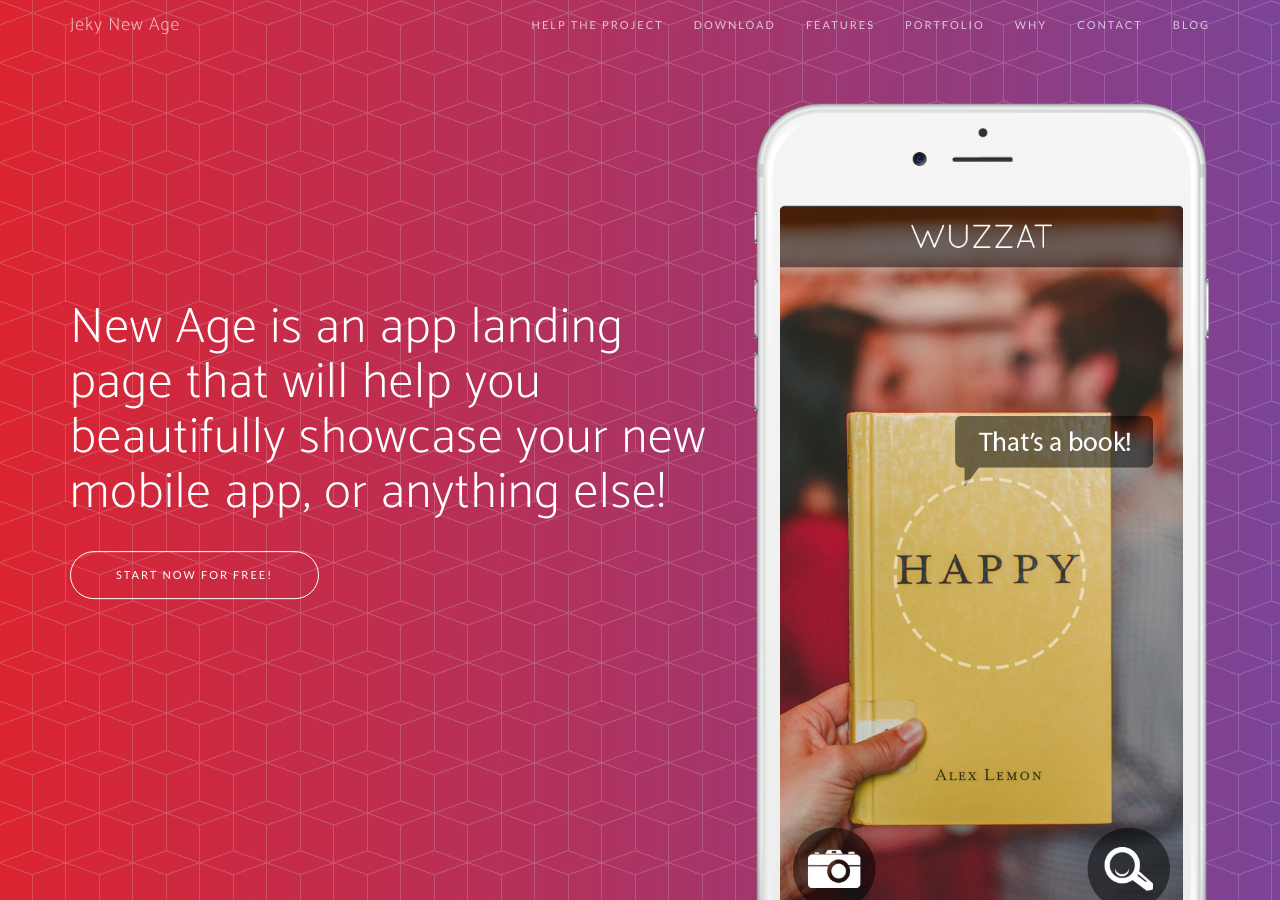
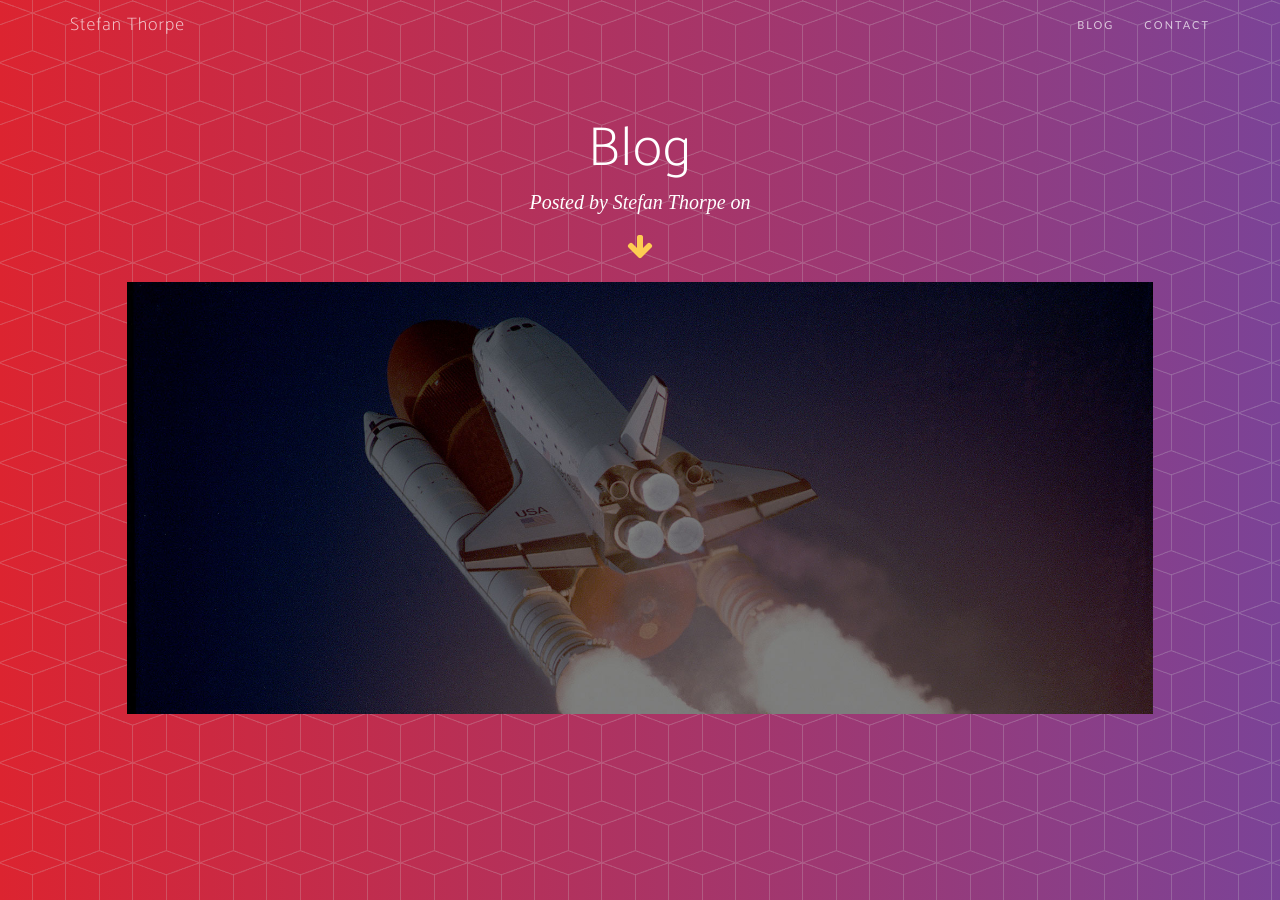
Before and after one commit to stefanthorpe/personal-blog, a Jekyll site: the page built from index.html, in a window 1280 px wide and 900 px high. Built offline with Jekyll 4.4.1, drawn with Linux system fonts in a browser that asks for light colours; nearby versions of some CDN libraries; some web fonts are replaced; the list of posts is cut into pages by our own code; comment, search, counter and statistics services are not loaded; some of the changed text lies outside the part shown.

Commit message:
fix navbar, remove theme credits, fix post image dimensions

```diff
--- a/_includes/contact.html
+++ b/_includes/contact.html
@@ -21,8 +21,8 @@
 </section>
 <footer>
     <div class="container">
-        <p>&copy; 2016 theme by <a rel="nofollow" target="blank" href="https://startbootstrap.com/template-overviews/new-age/">Start Bootstrap</a> Built with <a target="_blank" rel="nofollow" href="https://jekyllrb.com/">Jekyll</a> by <a target="_blank" rel="nofollow" href="https://it.linkedin.com/in/antoniotrento">Antonio Trento</a> hosted on <a target="_blank" rel="nofollow" href="https://github.com/jekynewage/jekynewage.github.io">Github</a>. All Rights Reserved.</p>
-        <ul class="list-inline">
+        <p>&copy; 2018 {{ site.title }} All Rights Reserved.</p>
+        <!-- <ul class="list-inline">
             <li>
                 <a href="#">Privacy</a>
             </li>
@@ -32,6 +32,6 @@
             <li>
                 <a href="#">FAQ</a>
             </li>
-        </ul>
+        </ul> -->
     </div>
 </footer>
--- a/_includes/nav-blog.html
+++ b/_includes/nav-blog.html
@@ -5,27 +5,27 @@
             <button type="button" class="navbar-toggle collapsed" data-toggle="collapse" data-target="#bs-example-navbar-collapse-1">
                 <span class="sr-only">Toggle navigation</span> Menu <i class="fa fa-bars"></i>
             </button>
-            <a class="navbar-brand page-scroll" href="/">Jeky New Age</a>
+            <a class="navbar-brand page-scroll" href="/">{{ site.title }}</a>
         </div>
 
         <!-- Collect the nav links, forms, and other content for toggling -->
         <div class="collapse navbar-collapse" id="bs-example-navbar-collapse-1">
             <ul class="nav navbar-nav navbar-right">
                 <li>
-                    <a href="/">Home</a>
+                    <a href="/">Blog</a>
                 </li>
-                <li>
+                <!-- <li>
                     <a class="page-scroll" href="/funds">Help the project</a>
-                </li>
-                <li>
+                </li> -->
+                <!-- <li>
                     <a class="page-scroll" href="/blog/">Blog</a>
-                </li>
+                </li> -->
                 <li>
                     <a class="page-scroll" href="#contact">Contact</a>
                 </li>
-                <li>
+                <!-- <li>
                     <a class="outer-menu">menu</a>
-                </li>
+                </li> -->
             </ul>
         </div>
         <!-- /.navbar-collapse -->
--- a/_sass/_base.scss
+++ b/_sass/_base.scss
@@ -582,7 +582,7 @@
     color: white;
   }
   .post-heading-img {
-	  min-height:700px;
+      max-width: 90%;
   }
   .site-heading, .page-heading {
     text-align: center;
--- a/index.html
+++ b/index.html
@@ -1,3 +1,57 @@
 ---
-layout: front
+layout: post
+title: "Blog"
+description: "A Clean Blog Theme by Start Bootstrap"
+header-img: "img/post-bg-01.jpg"
 ---
+<div class="container-fluid index">
+  <div class="row index all-posts">
+
+    <!-- <h1 class="header author-header">Stefan Thorpe</h1> -->
+    <h2 class="header" itemprop="headline">All posts</h2>
+    <h2 class="header categories" itemprop="headline"><small>grouped by
+
+      <div class="dropdown btn-group">
+        <button class="btn btn-categories dropdown-toggle btn-xs" type="button" data-toggle="dropdown">Years
+          <span class="caret"></span>
+        </button>
+        <ul class="dropdown-menu">
+          <li><a href="{{ site.baseurl }}/posts-by-categories/">Categories</a></li>
+        </ul>
+      </div>
+
+    </small></h2>
+
+      {% for post in site.posts %}
+      {% capture this_year %}{{ post.date | date: "%Y" }}{% endcapture %}
+      {% capture next_year %}{{ post.previous.date | date: "%Y" }}{% endcapture %}
+
+      {% if forloop.first %}
+      <div class="col-md-12 content-panel articles">
+        <h2 id="{{ this_year }}-ref">{{ this_year }}</h2>
+        <ul style="list-style: none;">
+      {% endif %}
+
+          <li>
+            <hr>
+            <a href="{{ post.url | prepend: site.baseurl }}"><img src="/{{ post.header-img | prepend: site.baseurl }}" class="img-responsive" alt="{{ post.title }}"></a>
+            <h3><a href="{{ post.url | prepend: site.baseurl }}">{{ post.title }}</a></h3>
+            <small class="hidden-xs">{{ post.date | date: "%B %-d, %Y" }}</small>
+          </li>
+      {% if forloop.last %}
+        </ul>
+      </div>
+      {% else %}
+        {% if this_year != next_year %}
+          </ul>
+        </div>
+        <div class="col-md-12 content-panel articles">
+          <h2 id="{{ next_year }}-ref">{{next_year}}</h2>
+          <ul style="list-style: none;">
+        {% endif %}
+    {% endif %}
+
+    {% endfor %}
+    </div>
+
+  </div>
--- /dev/null
+++ b/index_old.html
@@ -0,0 +1,3 @@
+---
+layout: front
+---
```
Also changed, not shown: blog.html (deleted, +0 -57 lines).
